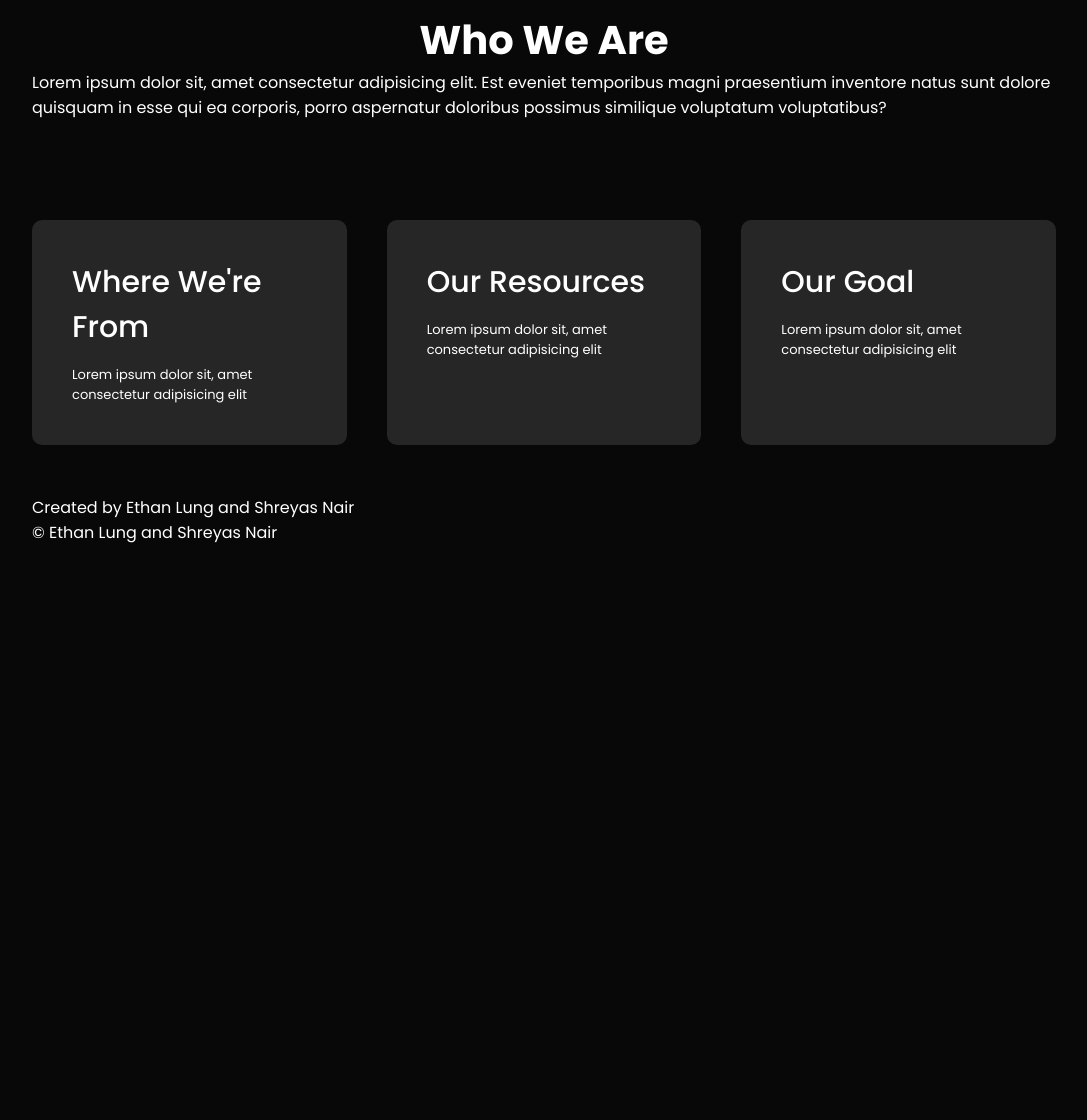
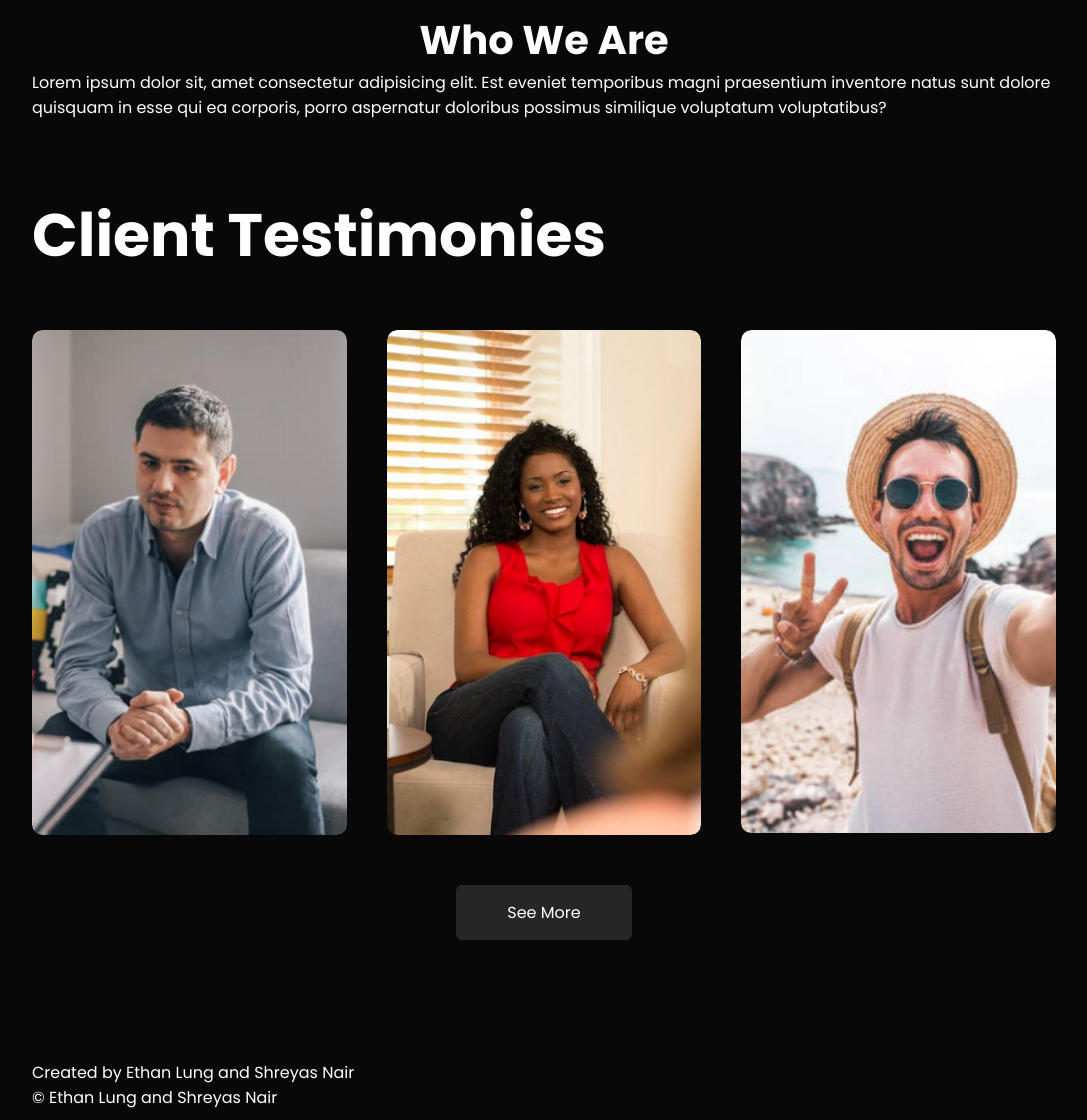
Before and after one commit to fbla-ethan-shreyas/introlife-repo, a Django app: page /about/ in a window 1280 px wide. Shown: the part 167-1287 px from the top of the page, without its empty margins (96-1183 px from the left). Before the commit the page ends 710 px from the top, so only its background shows below. Run offline with Django 4.2, Linux system fonts and the light colour scheme; some libraries are stand-ins or nearby versions.

Commit message:
ethan added about us really cool feature but bros git is refusing to work

```diff
--- a/introlife_app/static/style.css
+++ b/introlife_app/static/style.css
@@ -430,3 +430,155 @@ form .btn2{
     font-size: 40px;
     font-style: bold;
 }
+#portfolio{
+    padding: 50px 0;
+
+}
+.work-list{
+    display: grid;
+    grid-template-columns: repeat(auto-fit, minmax(250px, 1fr));
+    grid-gap: 40px;
+    margin-top: 50px;
+}
+.work{
+    border-radius: 10px;
+    position: relative;
+    overflow: hidden;
+
+}
+.work img{
+    width: 100%;
+    border-radius: 10px;
+    display: block;
+    transition: transform 0.5s;
+}
+.layer{
+    width: 100%;
+    height: 0%;
+    background: linear-gradient(rgba(0,0,0,0.6), lightgreen);
+    border-radius: 10px;
+    position: absolute;
+    left: 0;
+    bottom: 0;
+    overflow: hidden;
+    display: flex;
+    align-items: center;
+    justify-content: center;
+    flex-direction: column;
+    padding: 0 40px;
+    text-align: center;
+    font-size: 14px;
+    transition: height 0.5s;
+
+}
+.layer h3{
+    font-weight: 500;
+    margin-bottom: 20 px;
+
+
+}
+.layer a{
+    margin-top: 20px;
+    color: lightgreen;
+    text-decoration: none;
+    font-size: 18px;
+    line-height: 60px;
+    background: #fff;
+    width: 60px;
+    height: 60px;
+    border-radius: 50%;
+    text-align: center;
+}
+.work:hover img{
+    transform: scale(1.1);
+}
+.work:hover .layer{
+    height: 100%;
+
+}
+.btn{
+    display: block;
+    margin: 50px auto;
+    width: fit-content;
+    border: 1px solid #262626;
+    padding: 14px 50px;
+    border-radius: 6px;
+    text-decoration: none;
+    color: #fff;
+    transition: background 0.5s;
+}
+.btn:hover{
+    background: lightgreen;
+
+}
+
+/* Contact*/
+
+.contact-left{
+    flex-basis: 35%;
+
+}
+.contact-right{
+    flex-basis: 60%;
+
+}
+.contact-left p {
+    margin-top: 30px;
+}
+.contact-left p i{
+    color: lightgreen;
+    margin-right: 15px;
+    font-size:25px;
+}
+.social-icons{
+    margin-top: 30px;
+}
+.social-icons a{
+    text-decoration: none;
+    font-size: 30px;
+    margin-right: 15px;
+    color: #ababab;
+    display: inline-block;
+    transition: transform 0.5s;
+}
+.social-icons a:hover{
+    color: lightgreen;
+    transform: translateY(-5px);
+
+}
+.btn.btn2{
+    display: inline-block;
+    background-color: lightgreen;
+
+}
+.contact-right form{
+    width: 100%;
+}
+form input, form textarea{
+    width: 100%;
+    border: 0;
+    outline: none;
+    background: #262626;
+    padding: 15px;
+    margin: 15px 0;
+    color: #fff;
+    font-size: 18px;
+    border-radius: 6px;
+}
+form .btn2{
+    padding: 14px 60px;
+    font-size: 18px;
+    margin-top: 20px;
+    cursor: pointer;
+}
+.copyright{
+    width: 100%;
+    text-align: center;
+    padding: 25px 0;
+    background: #262626;
+    font-weight: 300;
+    margin-top: 20px;
+}
+.copyright i{
+    color: lightgreen;
+}
--- a/introlife_app/templates/about.html
+++ b/introlife_app/templates/about.html
@@ -9,26 +9,37 @@
         natus sunt dolore quisquam in esse qui ea corporis, porro aspernatur doloribus possimus similique voluptatum
         voluptatibus?</p>
 </div>
-<div id="services">
+<div id="portfolio">
     <div class="container">
-        <div class="services-list">
-            <div>
-                <h2>Where We're From</h2>
-                <p>Lorem ipsum dolor sit, amet consectetur adipisicing elit</p>
+        <h1 class="sub-title">Client Testimonies</h1>
+        <div class="work-list">
+            <div class="work">
+                <img src="../static/images/client1.png">
+                <div class="layer">
+                    <h3>John, 42</h3>
+                    <p>Lorem ipsum dolor sit amet consectetur adipisicing elit. Magnam doloremque eaque placeat, unde
+                        error quidem laborum vel similique perspi.</p>
+                </div>
             </div>
-            <div>
-                <h2>Our Resources</h2>
-                <p>Lorem ipsum dolor sit, amet consectetur adipisicing elit</p>
+            <div class="work">
+                <img src="../static/images/client2.png">
+                <div class="layer">
+                    <h3>Jasmine, 24</h3>
+                    <p>Lorem ipsum dolor sit amet consectetur adipisicing elit. Magnam doloremque eaque placeat, unde
+                        error quidem laborum vel similique perspi.</p>
+                </div>
             </div>
-            <div>
-                <h2>Our Goal</h2>
-                <p>Lorem ipsum dolor sit, amet consectetur adipisicing elit</p>
+            <div class="work">
+                <img src="../static/images/client3.png">
+                <div class="layer">
+                    <h3>Craig, 30</h3>
+                    <p>Lorem ipsum dolor sit amet consectetur adipisicing elit. Magnam doloremque eaque placeat, unde
+                        error quidem laborum vel similique perspi.</p>
+                </div>
             </div>
-            <!-- <div>
-                        <h2>Architectural Design</h2>
-                        <p>CTE experience in AUTOCAD. Created mulitple orthographic projections for fragrence bottles. Some other projects include creating a 2d model of a door, mirror, etc.</p>
-                    </div> -->
         </div>
+        <a href="#" class="btn">See More</a>
     </div>
 </div>
+</div>
 {% endblock content_about %}
```
Also changed, not shown: introlife_app/static/images/client1.png (added), introlife_app/static/images/client2.png (added), introlife_app/static/images/client3.png (added).
